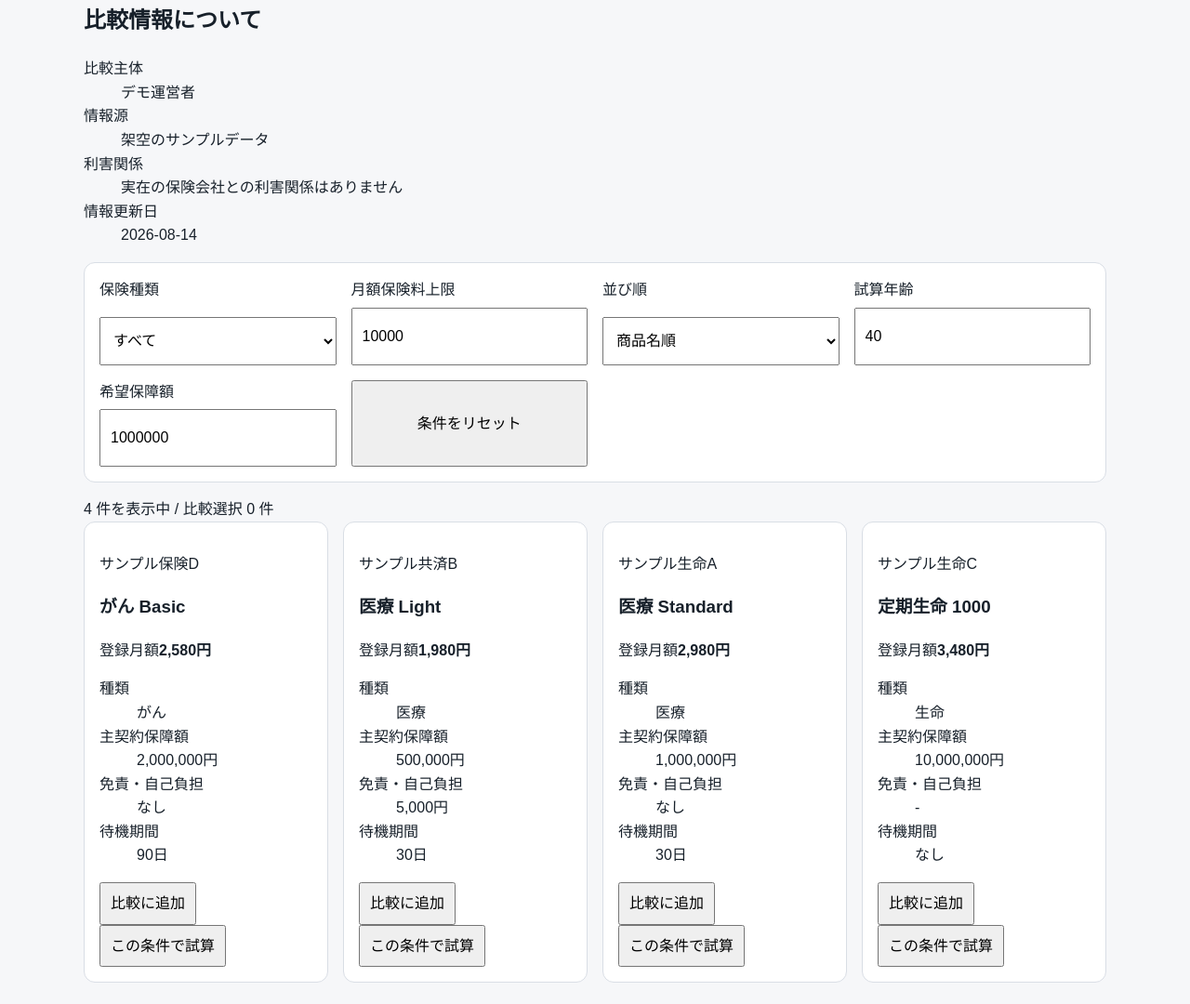
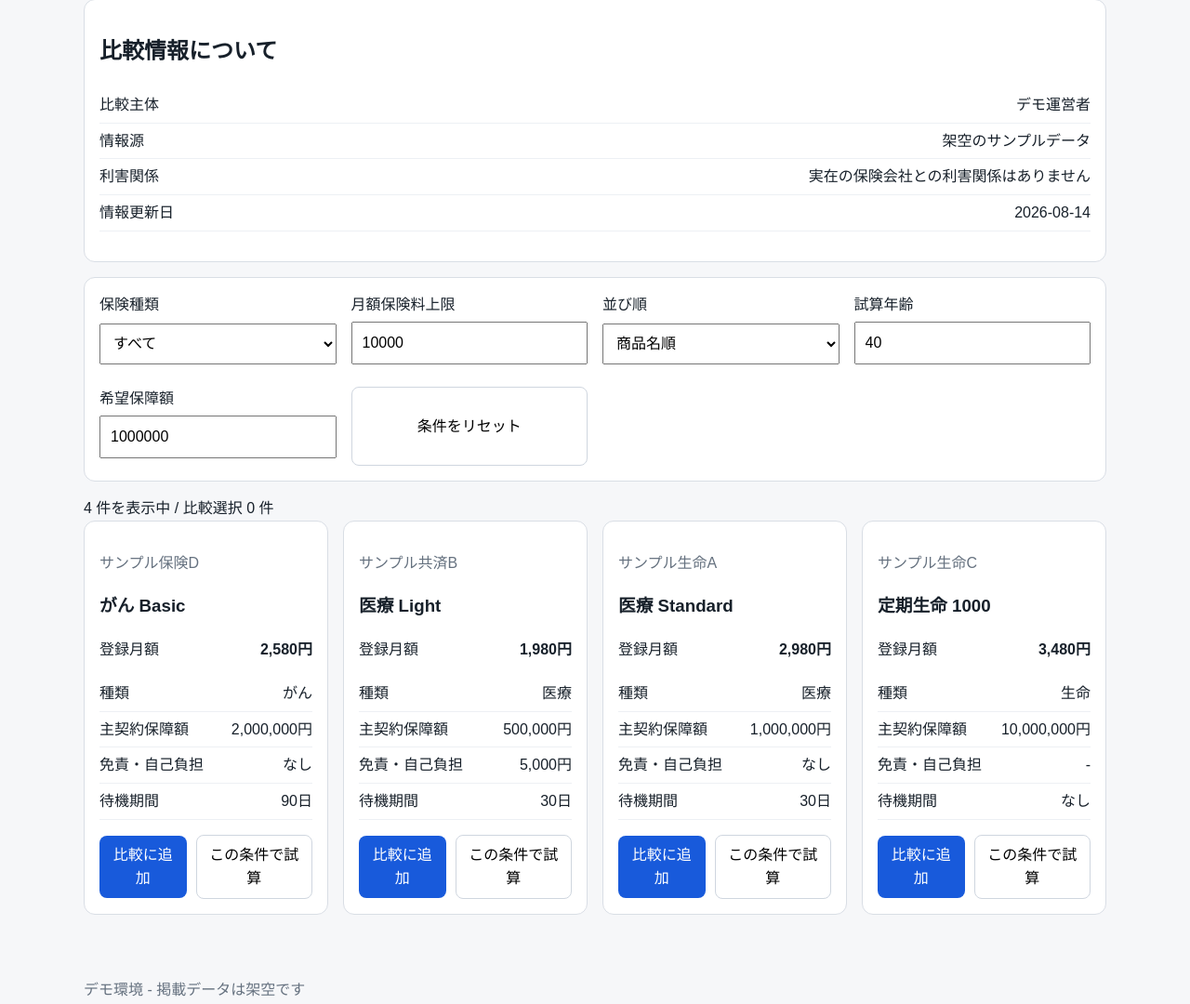
Before and after one commit to softrenzu/insurance, a website: page index.html in a window 1280 px wide. Shown: the part 419-1499 px from the top of the page at 93% size. Drawn offline with Linux system fonts and the light colour scheme; no server answers.

Commit message:
Add admin and simulation styling

```diff
--- a/styles.css
+++ b/styles.css
@@ -5,14 +5,12 @@ body {
   color: #17202a;
   line-height: 1.6;
 }
-header, main, footer {
+header, main, footer, .admin-shell {
   max-width: 1100px;
   margin: 0 auto;
   padding: 24px;
 }
-.site-header {
-  padding-top: 48px;
-}
+.site-header { padding-top: 48px; }
 .license-badge {
   display: inline-block;
   padding: 8px 12px;
@@ -21,34 +19,36 @@ header, main, footer {
   background: #fff;
   font-weight: bold;
 }
-.notice, .controls, .product-card {
+.notice, .controls, .product-card, .disclosure, .simulation-result, .admin-card {
   background: #fff;
   border: 1px solid #d9dee5;
   border-radius: 12px;
   padding: 16px;
 }
-.controls, .product-grid {
+.controls, .product-grid, .admin-grid {
   display: grid;
   gap: 16px;
   grid-template-columns: repeat(auto-fit, minmax(220px, 1fr));
 }
-.controls { margin: 16px 0; }
-.field { display: grid; gap: 6px; }
-input, select, button {
+.controls, .disclosure, .simulation-section, .comparison-section { margin: 16px 0; }
+.field { display: grid; gap: 6px; margin-bottom: 8px; }
+input, select, button, textarea {
   min-height: 42px;
   padding: 8px 10px;
   font: inherit;
+  box-sizing: border-box;
 }
+textarea { width: 100%; min-height: 100px; }
 .product-card { margin-bottom: 4px; }
-.compare-button { cursor: pointer; }
-table {
-  width: 100%;
-  border-collapse: collapse;
-  background: #fff;
-}
-th, td {
-  border: 1px solid #d9dee5;
-  padding: 10px;
-  text-align: left;
-}
-footer { color: #65717f; }
+.compare-button, .primary { cursor: pointer; background: #185adb; color: #fff; border: 0; border-radius: 8px; }
+.secondary { cursor: pointer; background: #fff; border: 1px solid #cfd6df; border-radius: 8px; }
+.facts div, .disclosure dl div { display: flex; justify-content: space-between; gap: 12px; border-bottom: 1px solid #edf0f4; padding: 6px 0; }
+.facts dd, .disclosure dd { margin: 0; text-align: right; }
+.price, .card-actions, .admin-toolbar { display: flex; gap: 10px; align-items: center; justify-content: space-between; }
+.card-actions { margin-top: 12px; }
+.simulation-price { font-size: 24px; font-weight: bold; }
+.muted, .company, footer { color: #65717f; }
+.output { white-space: pre-wrap; background: #17202a; color: #f3f5f7; padding: 14px; border-radius: 10px; overflow: auto; }
+table { width: 100%; border-collapse: collapse; background: #fff; }
+th, td { border: 1px solid #d9dee5; padding: 10px; text-align: left; }
+@media (max-width: 650px) { .card-actions, .admin-toolbar { align-items: stretch; flex-direction: column; } }
```
